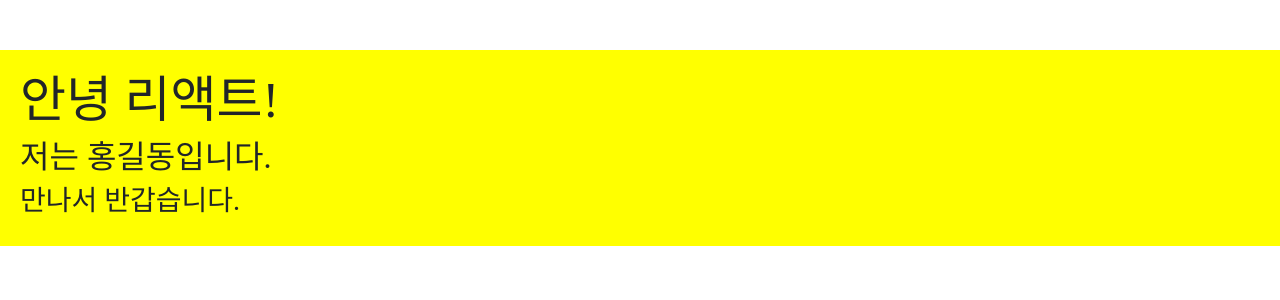
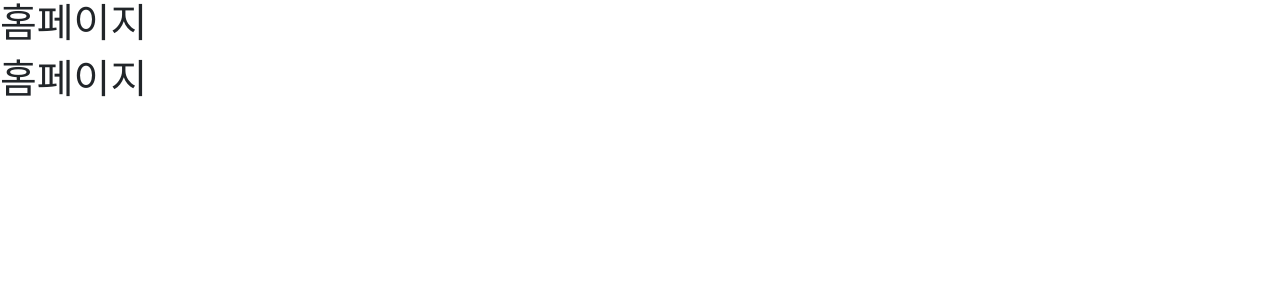
Before and after one commit to Vagacoda/202344076_React, a React (Create React App) app: page / in a window 1280 px wide. Shown: the top 300 px of the page. Built offline with nearby package versions, Linux system fonts and the light colour scheme; a web font is replaced by a local one.

Commit message:
2026/09/07 - 14:51 test

```diff
--- a/src/App.js
+++ b/src/App.js
@@ -1,10 +1,11 @@
 import './App.css';
-import Component from './components01/practice/StylePage'
+import Component from './components01/practice/MainPage'
 
 const App = ()=> {
     return (
         <div>
             <Component/>
+            <Component/>
         </div>
     );
 }
--- a/src/components01/practice/StylePage.jsx
+++ b/src/components01/practice/StylePage.jsx
@@ -4,11 +4,16 @@
 import '../Style01.css'
 
 const StylePage = () => {
+    const style = {
+        fontSize : '30px',
+        FontFamily: '궁서체',
+        color : 'green',
+    }
     return (
         <div className='box'>
-            <h1 style={{fontSize:'50px'}}>안녕 리액트!</h1>
-            <h2>저는 홍길동입니다.</h2>
-            <h3>만나서 반갑습니다.</h3>
+            <h1 style={{fontSize:'50px', color : 'red'}}>안녕 리액트!</h1>
+            <h2 style={style}>저는 홍길동입니다.</h2>
+            <h3 style={style}>만나서 반갑습니다.</h3>
         </div>
     )
 }
```
